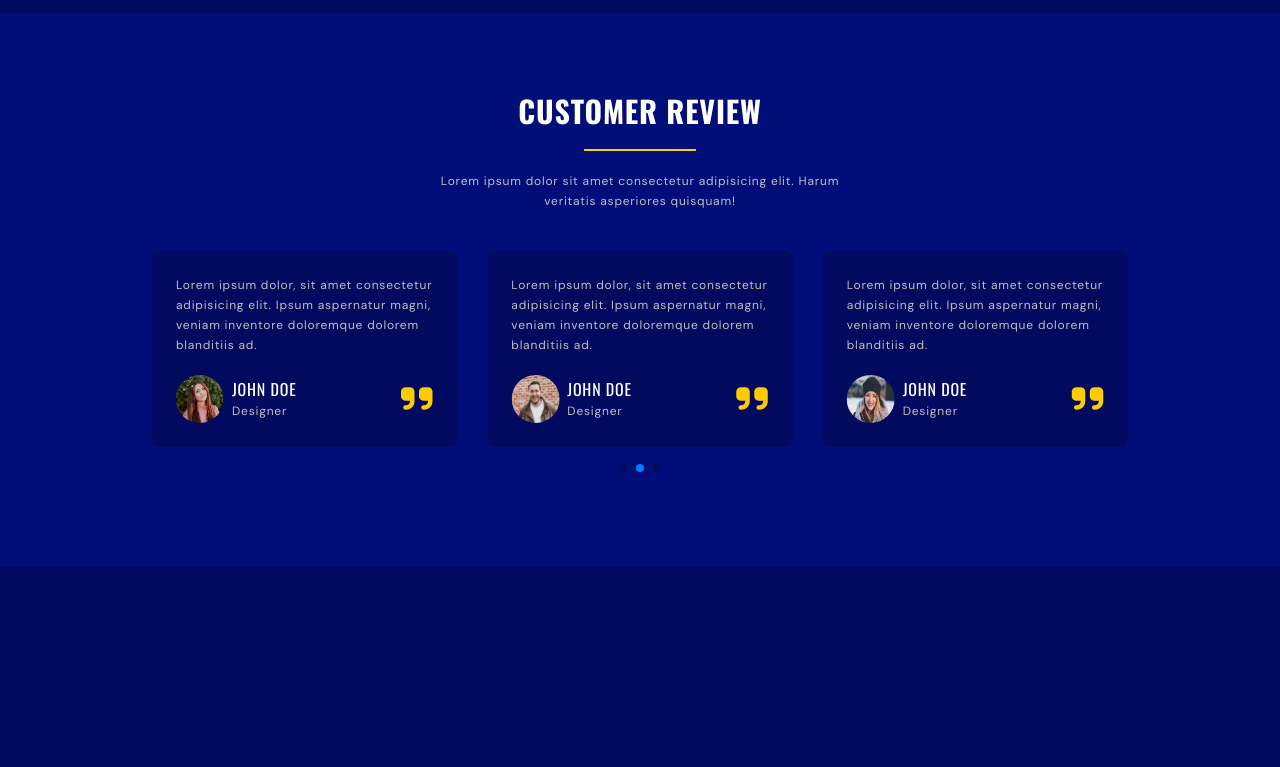
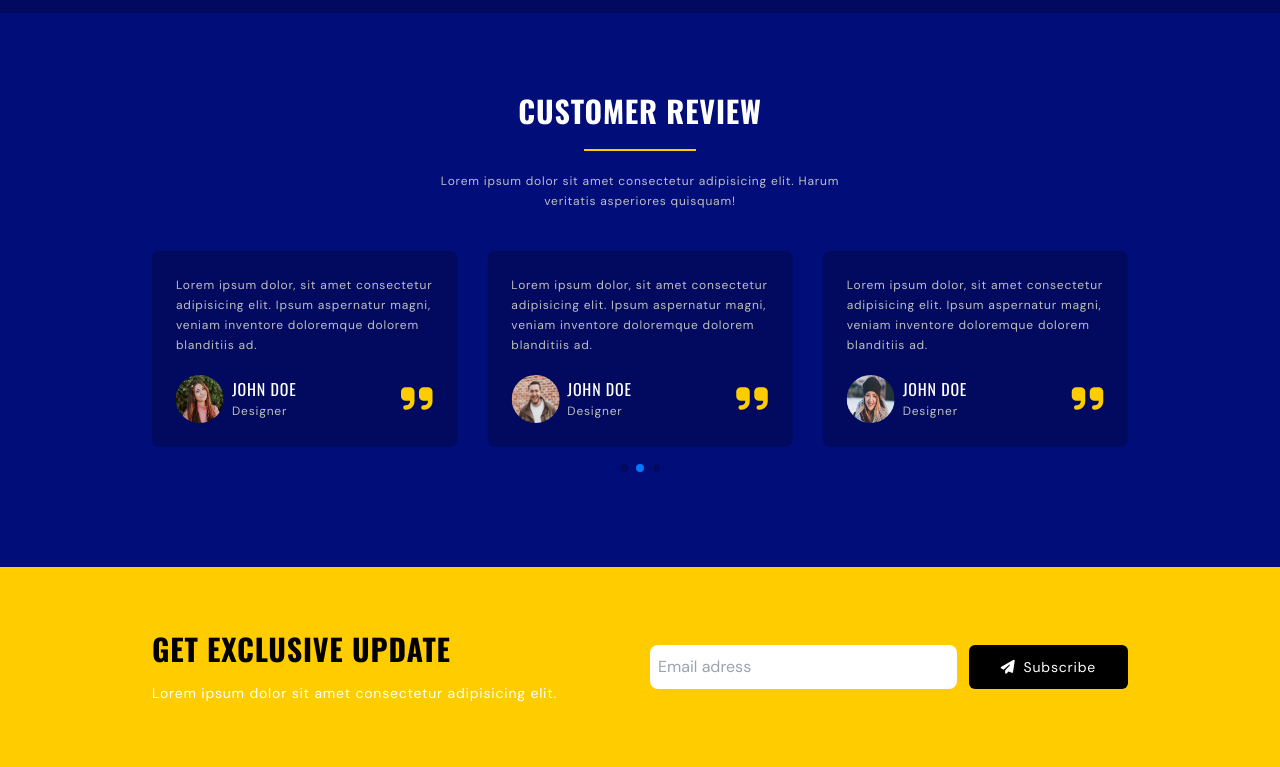
Before and after one commit to Alireza-ghanbari/burger-shop, a website: page src/index.html in a window 1280 px wide. Shown: the part 3341-4108 px from the top of the page. Before the commit the page ends 3908 px from the top, so only its background shows below. Drawn offline with nearby package versions, Linux system fonts and the light colour scheme.

Commit message:
create contact section

```diff
--- a/src/index.html
+++ b/src/index.html
@@ -559,6 +559,22 @@
 
 
     <!--~~~~~~~~~~~~~~~ Contact ~~~~~~~~~~~~~~~-->
+    <section id="contact" class="bg-secondaryColor py-16">
+      <div class="container flex flex-col gap-5 md:items-center md:flex-row">
+        <div class="space-y-4 md:flex-1">
+          <h2 class="section__title text-blackColor">GET EXCLUSIVE UPDATE</h2>
+          <p class="text-sm">Lorem ipsum dolor sit amet consectetur adipisicing elit.</p>
+        </div>
+
+        <div class="flex flex-col gap-3 md:flex-row md:flex-1">
+          <input type="email" placeholder="Email adress" class="p-2 text-blackColor rounded-lg outline-none md:w-full">
+          <a href="#" class="flex items-center justify-center gap-2 btn bg-blackColor hover:opacity-90">
+            <i class="fa-solid fa-paper-plane"></i>
+            Subscribe
+          </a>
+        </div>
+      </div>
+    </section>
 
     </main>
     <!--~~~~~~~~~~~~~~~ Footer ~~~~~~~~~~~~~~~-->
```
Also changed, not shown: src/output.css.
